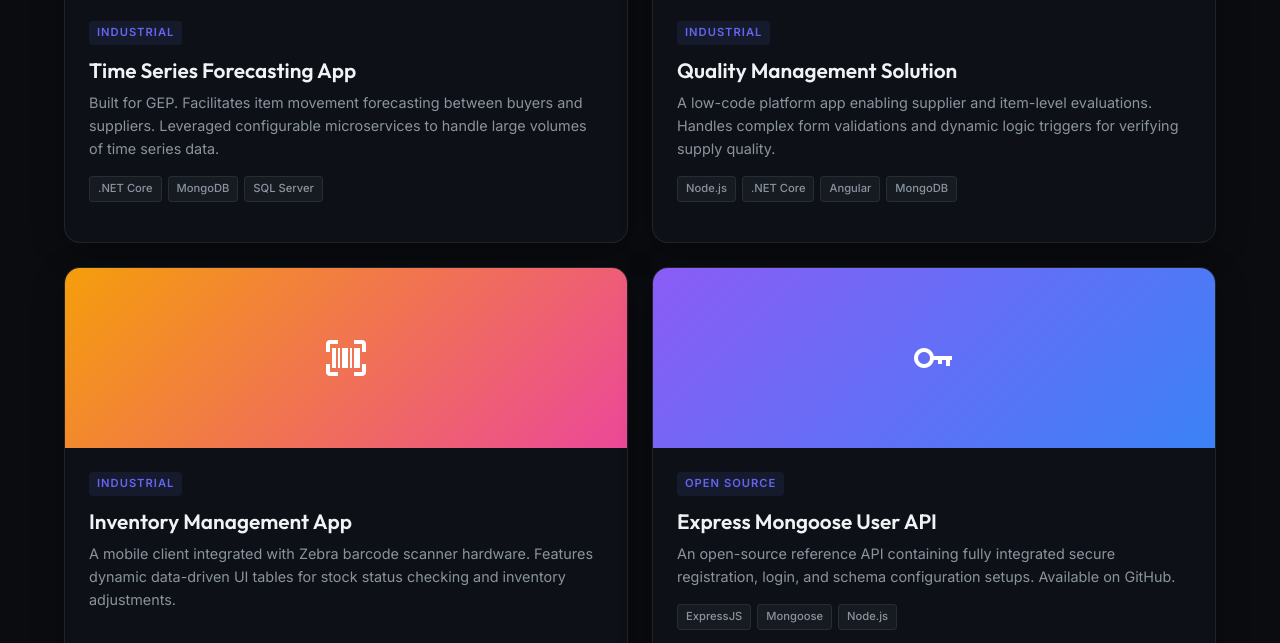
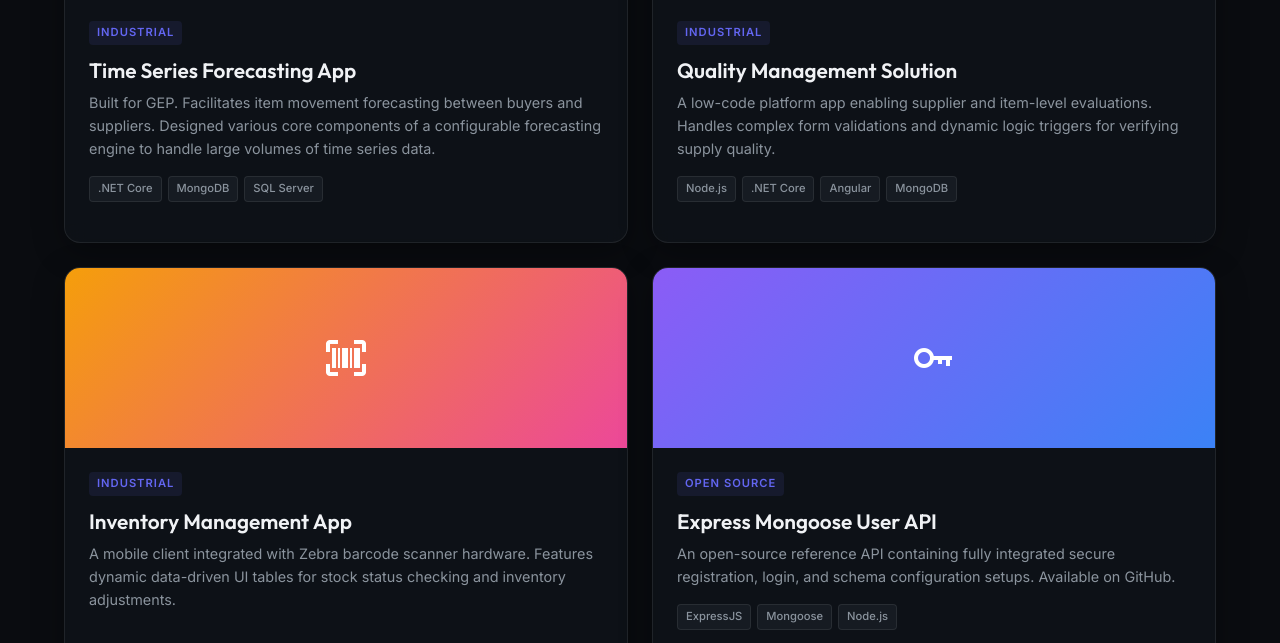
Before and after one commit to ananya-gulati/my-resume, a plain HTML site: page index.html in a window 1280 px wide. Shown: the part 5418-6061 px from the top of the page. Drawn offline with nearby package versions, Linux system fonts and the light colour scheme.

Commit message:
Update Time Series project highlights to focus on component design

```diff
--- a/index.html
+++ b/index.html
@@ -417,7 +417,7 @@
                             <span class="project-type-badge">Industrial</span>
                             <h3 class="project-title">Time Series Forecasting App</h3>
                             <p class="project-description">
-                                Built for GEP. Facilitates item movement forecasting between buyers and suppliers. Leveraged configurable microservices to handle large volumes of time series data.
+                                Built for GEP. Facilitates item movement forecasting between buyers and suppliers. Designed various core components of a configurable forecasting engine to handle large volumes of time series data.
                             </p>
                             <div class="project-tech">
                                 <span>.NET Core</span>
```
Also changed, not shown: 1 other file.
